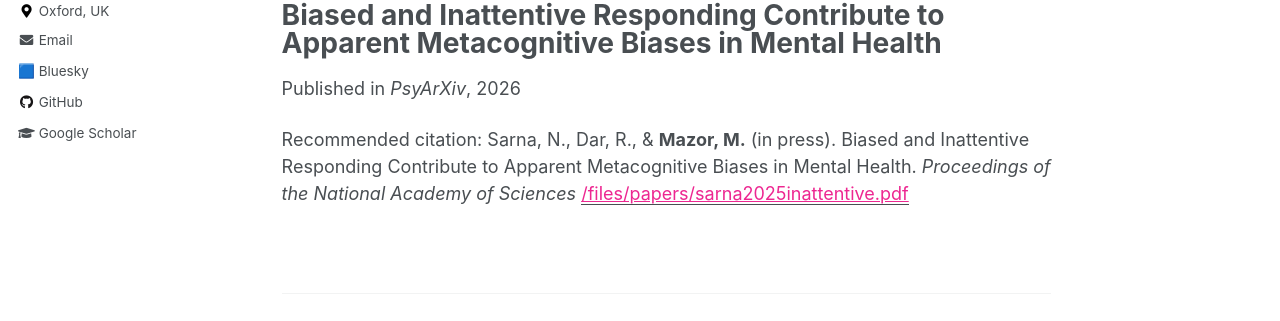
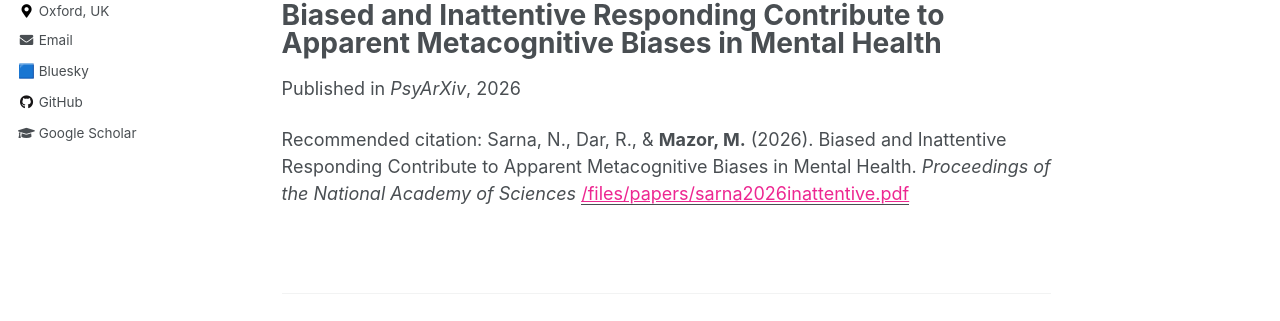
Before and after one commit to matanmazor/matanmazor.github.io, a Jekyll site: the page built from _publications/2026-03-20-inattentive.md, in a window 1280 px wide. Shown: the part 117-438 px from the top of the page. Built offline with Jekyll 4.4.1, drawn with Linux system fonts in a browser that asks for light colours.

Commit message:
Noam's paper

```diff
--- a/_publications/2026-03-20-inattentive.md
+++ b/_publications/2026-03-20-inattentive.md
@@ -6,8 +6,8 @@ date: 2026-03-20
 venue: 'PsyArXiv'
 psyarxiv: 'https://osf.io/preprints/psyarxiv/fzwu8_v3'
 github: 'https://github.com/noamsarna/BIRDAM'
-paperurl: '/files/papers/sarna2025inattentive.pdf'
-citation: 'Sarna, N., Dar, R.,  & <b>Mazor, M.</b> (in press). Biased and Inattentive Responding Contribute to Apparent Metacognitive Biases in Mental Health. <i>Proceedings of the National Academy of Sciences</i>'
+paperurl: '/files/papers/sarna2026inattentive.pdf'
+citation: 'Sarna, N., Dar, R.,  & <b>Mazor, M.</b> (2026). Biased and Inattentive Responding Contribute to Apparent Metacognitive Biases in Mental Health. <i>Proceedings of the National Academy of Sciences</i>'
 summary_paragraph: >
-   In recent years, more and more mental health research relies on large-scale online testing. Researchers get hundreds of participants to fill out many mental health questionnaire, and then identify links between their psychiatric tendencies (as revealed by their questionnaire responses) and their behaviour in controlled tasks. Using this method, previous research identified robust links between mental health (compulsivity, depression and anxiety) and decision confidence. In this collaboration with [Noam](https://github.com/noamsarna) and [Ruvi](https://english.tau.ac.il/profile/ruvidar), we show that these correlations are largely driven by factors outside mental health, namely participants' response biases and their level of attention.
+   In recent years, more and more mental health research relies on large-scale online testing. Researchers get hundreds of participants to fill out many mental health questionnaire, and then identify links between their psychiatric tendencies (as revealed by their questionnaire responses) and their behaviour in controlled tasks. Using this method, previous research identified robust links between mental health (compulsivity, depression and anxiety) and decision confidence. In this collaboration with [Noam](https://github.com/noamsarna) and [Ruvi](https://english.tau.ac.il/profile/ruvidar), we show that these correlations are largely shaped by factors outside mental health, namely participants' response biases and their level of attention.
 ---
```
Also changed, not shown: 3 other files.
